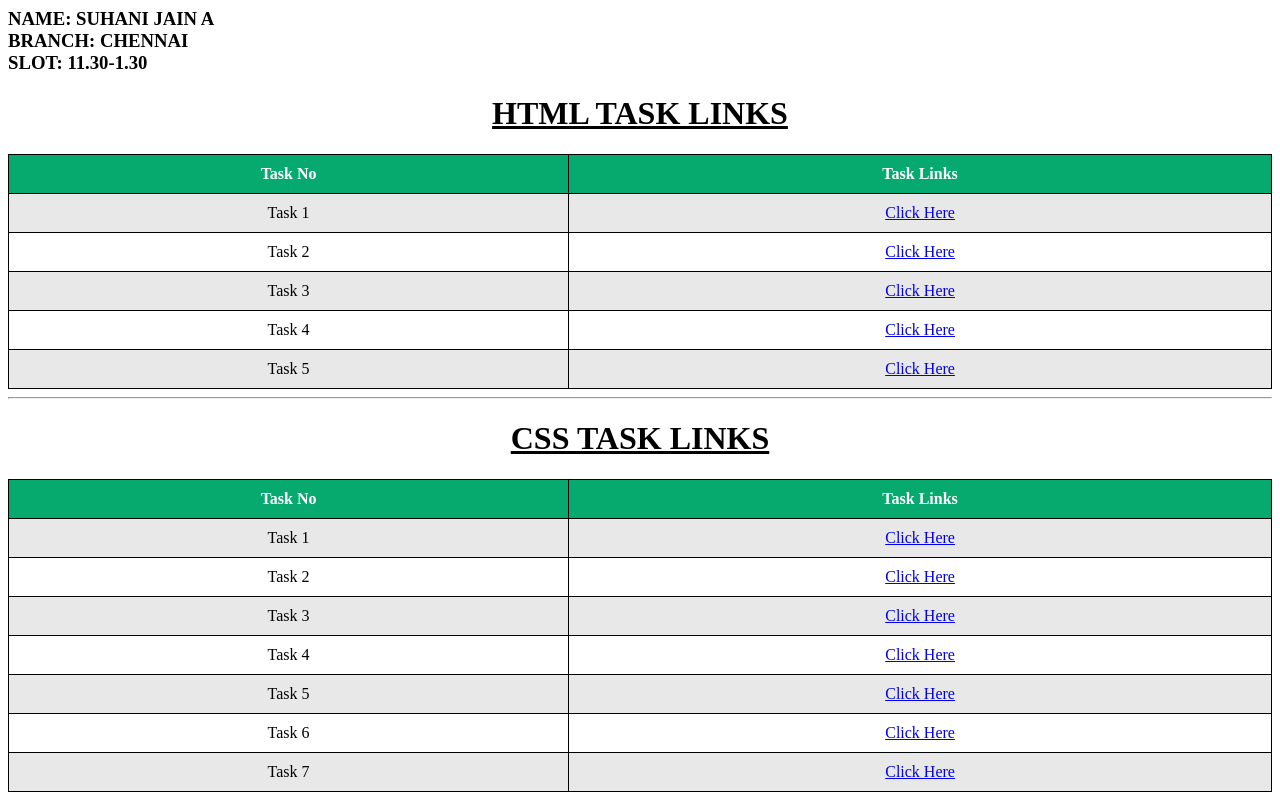
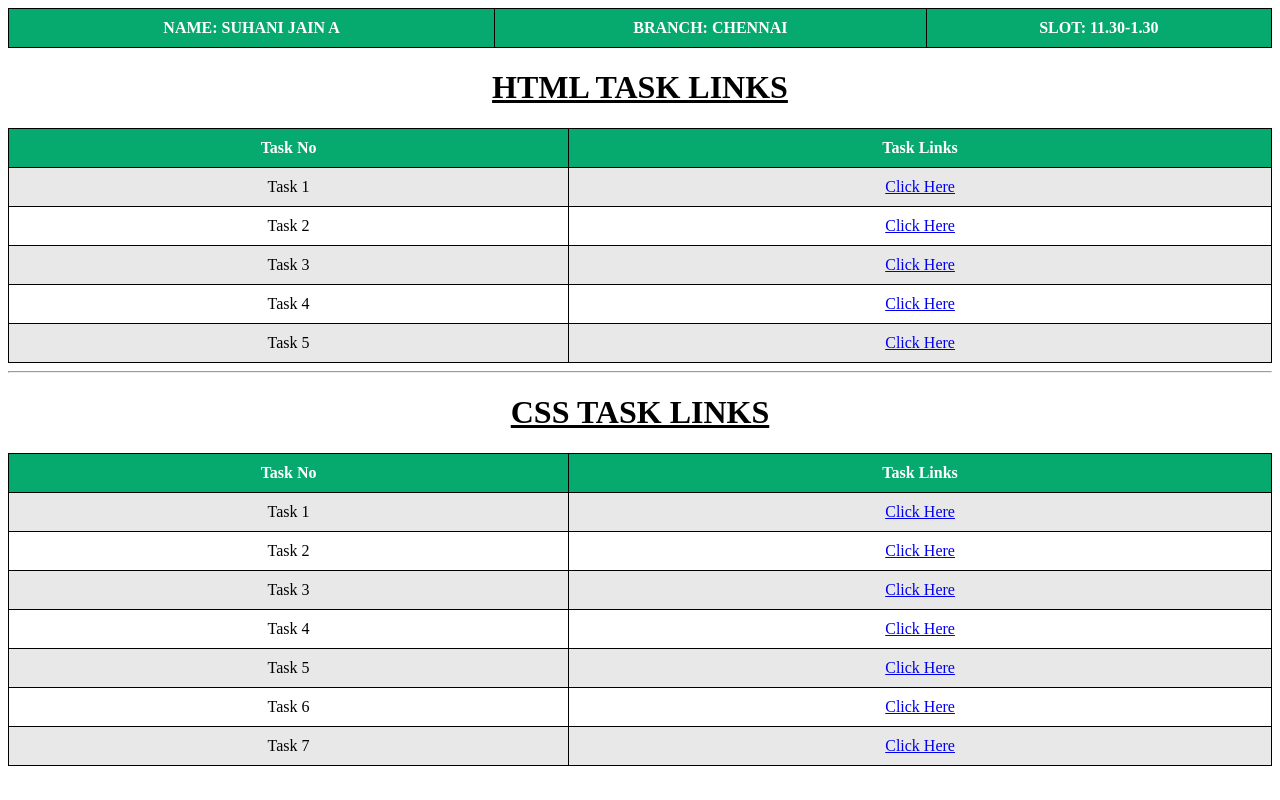
Before and after one commit to Suhani2705/Mern_Tasks, a plain HTML site: page index.html in a window 1280 px wide. Drawn offline with Linux system fonts and the light colour scheme.

Commit message:
Update index.html

```diff
--- a/index.html
+++ b/index.html
@@ -34,11 +34,14 @@
     </style>
 </head>
 <body>
-    <h3>
-    <div>NAME: SUHANI JAIN A</div>
-     <div>BRANCH: CHENNAI</div>
-    <div>SLOT: 11.30-1.30</div>
-      </h3>
+   <table>
+       <tr>
+       <th>NAME: SUHANI JAIN A</th>
+       <th>BRANCH: CHENNAI</th>
+       <th>SLOT: 11.30-1.30</th>
+           </tr>
+   </table>
+
 
     <h1>HTML TASK LINKS</h1>
     <table>
```
